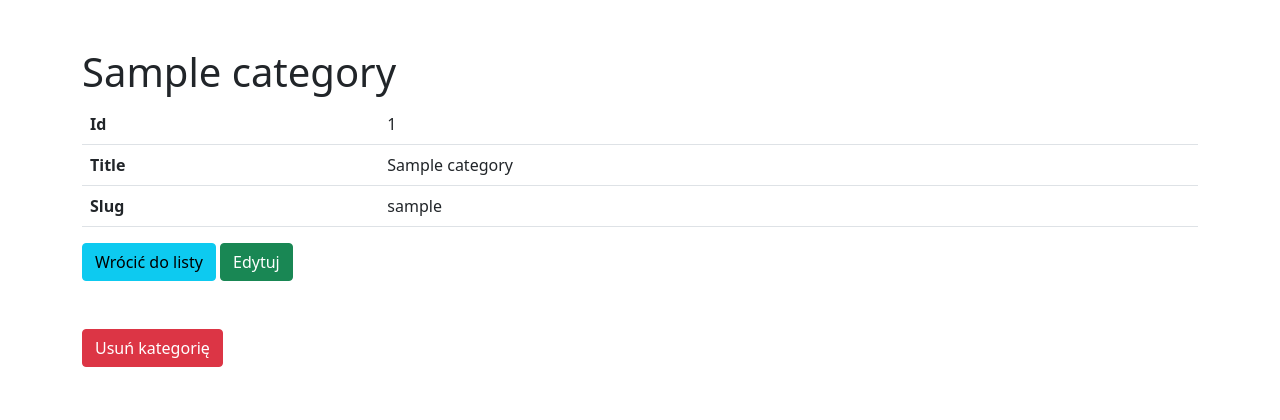
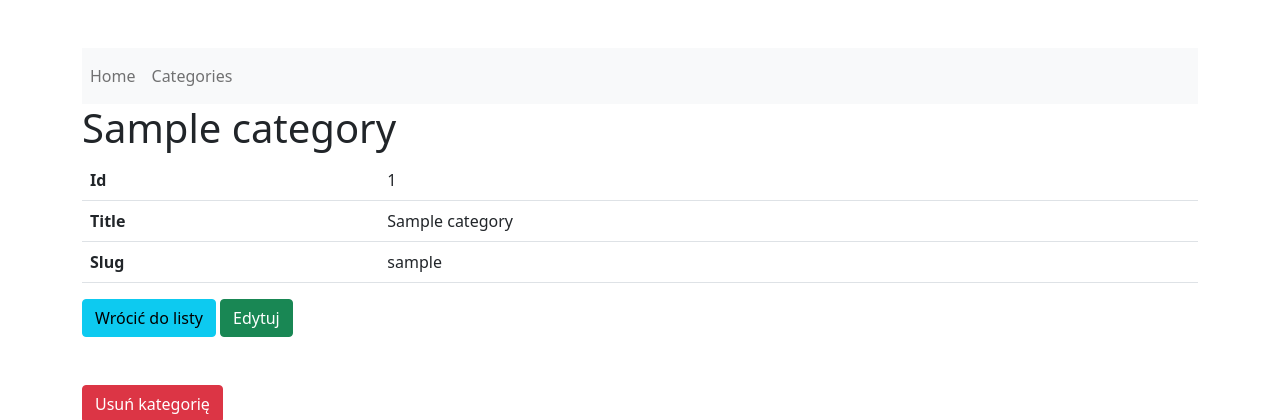
Before and after one commit to sukhoy94/budget-tracker, a Symfony app: template templates/category/show.html.twig in a window 1280 px wide. Shown: the top 420 px of the page. Run offline with Twig, Linux system fonts and the light colour scheme; the template is opened without the code that fills it: most values are stand-ins (such as "Sample title", 1, 10 or a date in 2020); style sheets or scripts are compiled from the project's sources; some libraries are stand-ins or nearby versions.

Commit message:
add menus with categories

```diff
--- a/templates/base.html.twig
+++ b/templates/base.html.twig
@@ -16,6 +16,29 @@
     </head>
     <body>
         <div class="container mx-auto pt-5">
+        {% block menu %}
+            <nav class="navbar navbar-expand-lg navbar-light bg-light">
+                <div class="collapse navbar-collapse" id="navbarSupportedContent">
+                    <ul class="navbar-nav mr-auto">
+                        <li class="nav-item active">
+                            <a
+                                    class="nav-link"
+                                    href="{{ path('app_index') }}">
+                                Home
+                            </a>
+                        </li>
+                        <li class="nav-item">
+                            <a
+                                    class="nav-link"
+                                    href="{{ path('app_category_index')}}"
+                            >
+                                Categories
+                            </a>
+                        </li>
+                    </ul>
+                </div>
+            </nav>
+        {% endblock %}
         {% block body %}{% endblock %}
         </div>
     </body>
--- a/templates/index/index.html.twig
+++ b/templates/index/index.html.twig
@@ -3,5 +3,5 @@
 {% block title %}Budget tracker{% endblock %}
 
 {% block body %}
-<h1 class="text-2xl bg-blue-50 text-center">test</h1>
+<h1 class="text-2xl bg-blue-50 text-center">Hello world!</h1>
 {% endblock %}
```
